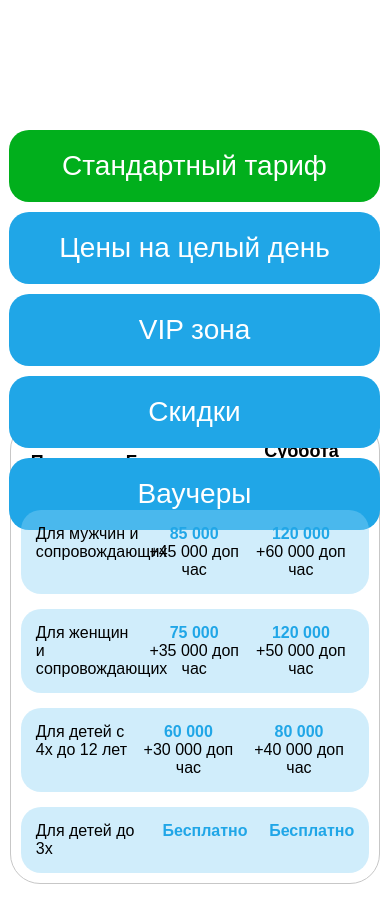
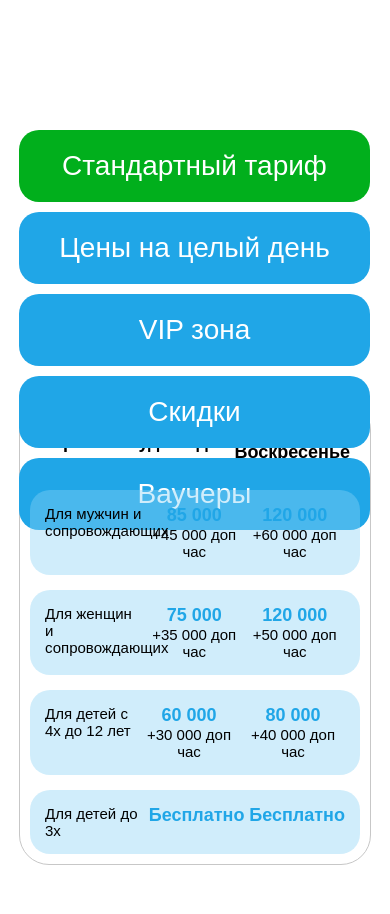
Before and after one commit to AbuAbdullohm/oasis-pages, a plain HTML site: page purchases.html in a window 390 px wide. Shown: the part 820-1734 px from the top of the page. After the commit the page ends 1685 px from the top, so only its background shows below. Drawn offline with Linux system fonts and the light colour scheme.

Commit message:
some styles changed

```diff
--- a/scss/_purchase.scss
+++ b/scss/_purchase.scss
@@ -132,8 +132,9 @@
       border-radius: 20px;
 
       @media screen and (max-width: 500px) {
+        width: 95%;
         flex-direction: column;
-        margin-top: 20px;
+        margin: 20px auto;
       }
 
       li {
@@ -189,8 +190,9 @@
   border: 1px solid #c7c7c7;
 
   @media screen and (max-width: 500px) {
+    width: 95%;
     padding: 10px;
-    margin-top: 180px;
+    margin: 160px auto 0;
     border-radius: 30px;
   }
 
@@ -242,7 +244,7 @@
         align-items: center;
 
         @media screen and (max-width: 500px) {
-          font-size: 16px;
+          font-size: 15px;
           width: 33%;
         }
       }
@@ -258,12 +260,12 @@
           color: #20a6e7;
 
           @media screen and (max-width: 500px) {
-            font-size: 16px;
+            font-size: 18px;
           }
         }
 
         @media screen and (max-width: 500px) {
-          font-size: 16px;
+          font-size: 15px;
         }
       }
 
```
Also changed, not shown: css/purchases.css, 1 other file.
